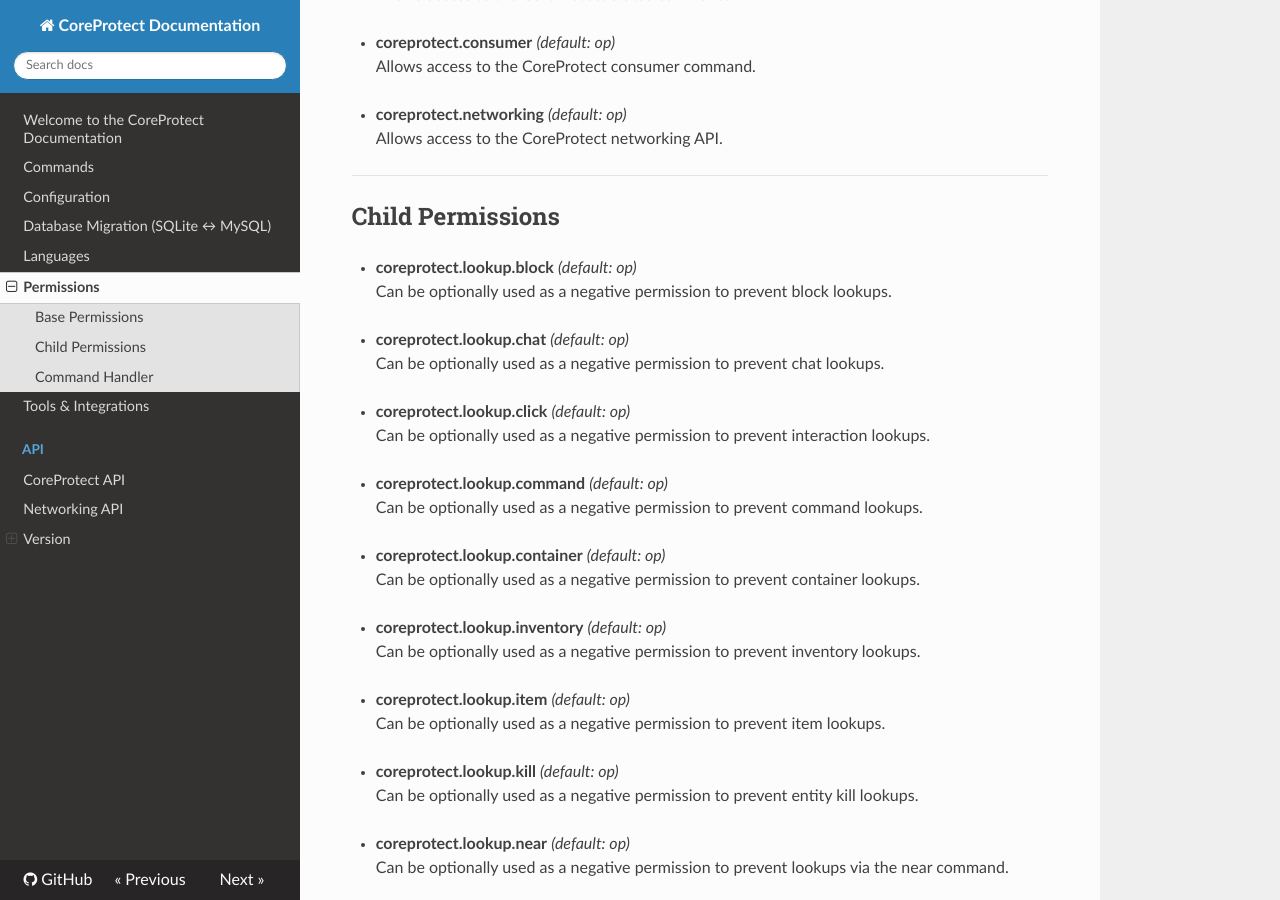
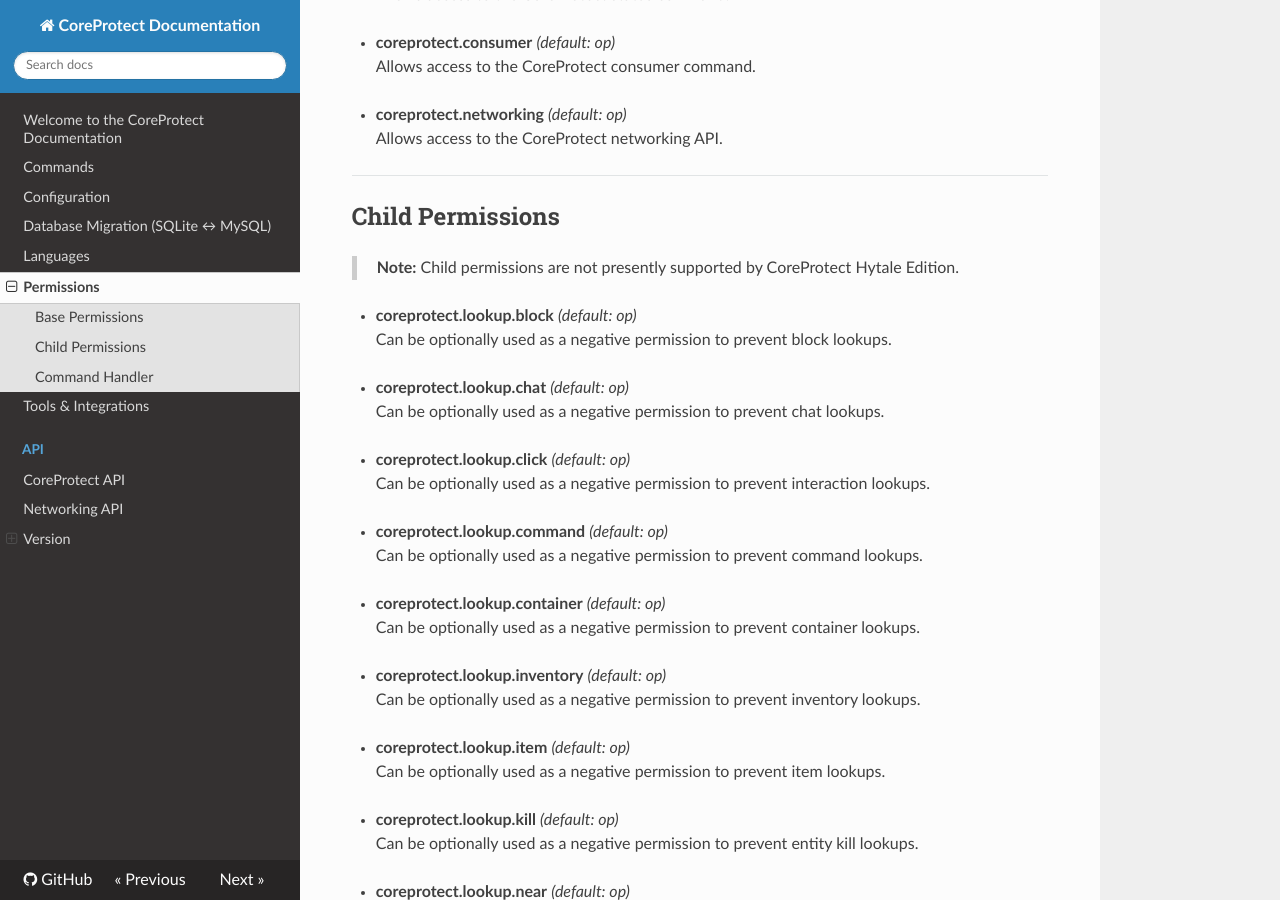
Before and after one commit to PlayPro/CoreProtect, an MkDocs documentation site: the page built from docs/permissions.md, in a window 1280 px wide and 900 px high, scrolled down 978 px. Built offline with MkDocs 1.6.1, drawn with Linux system fonts in a browser that asks for light colours; nearby versions of some CDN libraries.

Commit message:
Update documentation

```diff
--- a/docs/permissions.md
+++ b/docs/permissions.md
@@ -45,6 +45,8 @@ The following permissions can be used to restrict functionality within the plugi
 ---
 
 ## Child Permissions
+
+> **Note:** Child permissions are not presently supported by CoreProtect Hytale Edition.
 
 * **coreprotect.lookup.block** *(default: op)*
   Can be optionally used as a negative permission to prevent block lookups.
```
